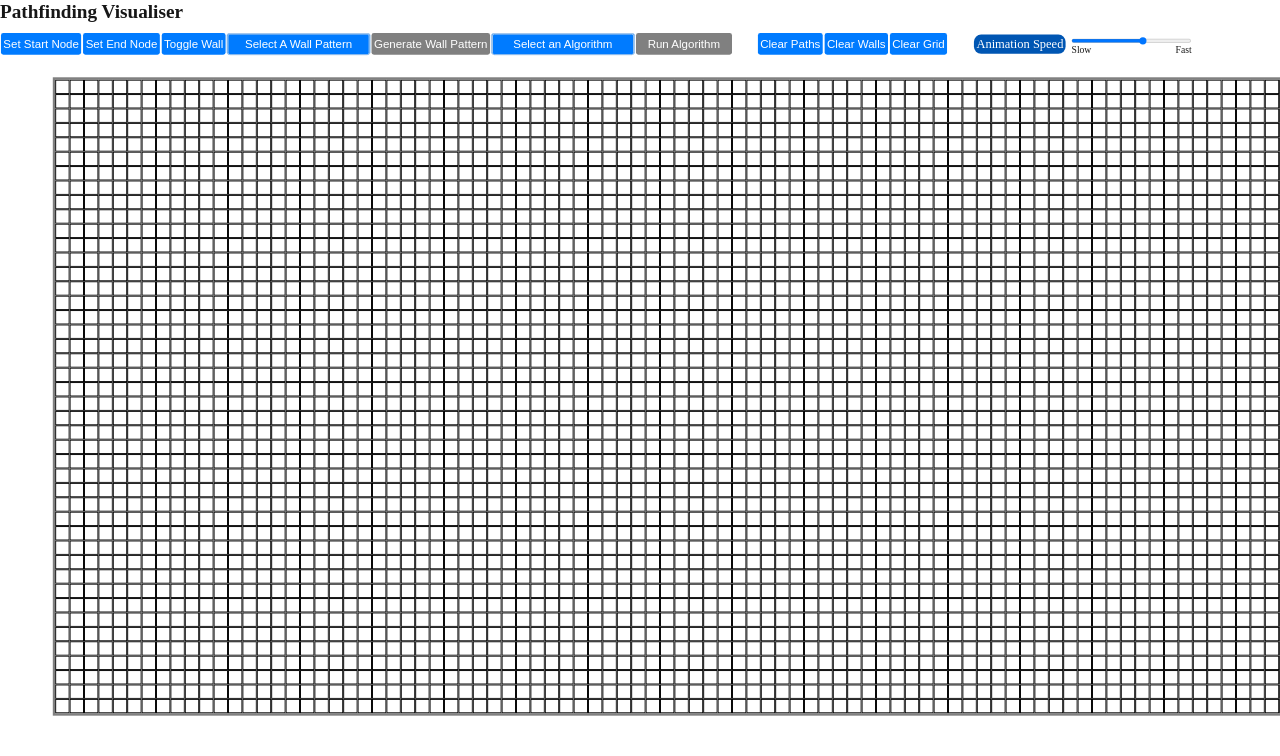
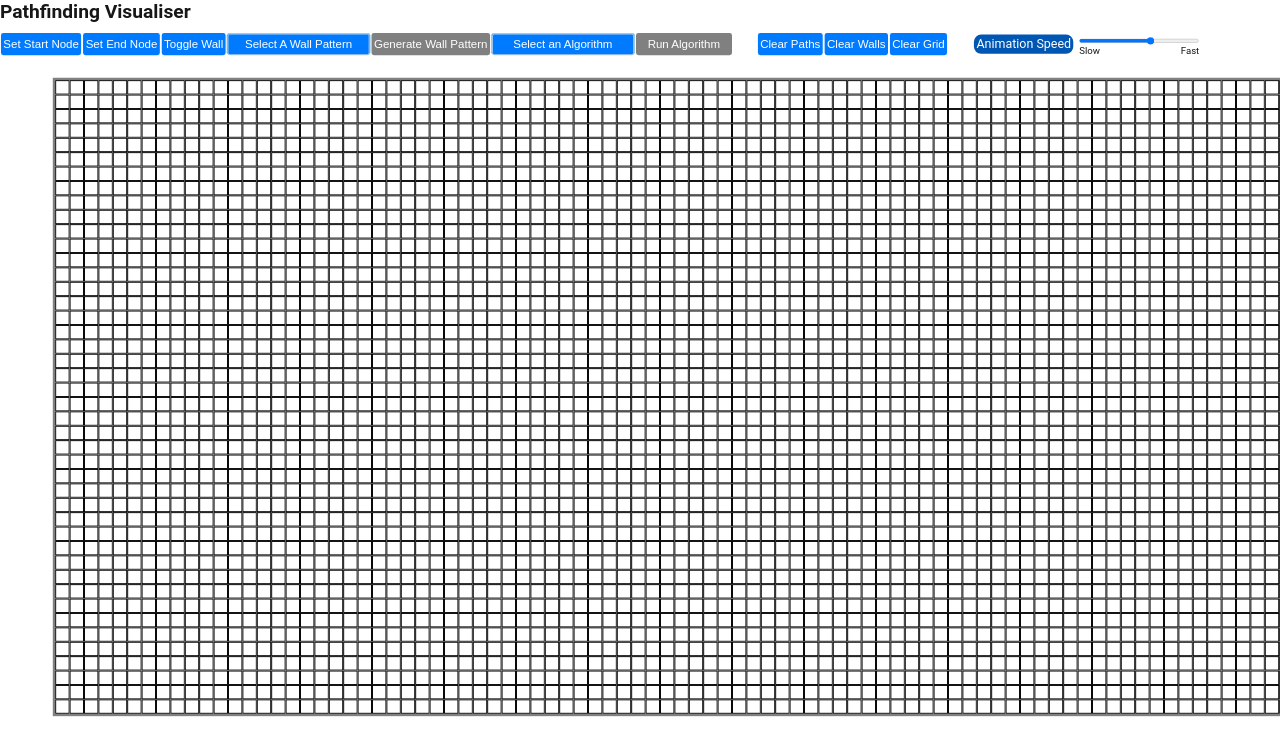
Before and after one commit to NomadicSasquatch/Pathfinding-Visualiser, a Next.js app: page / in a window 1280 px wide. Shown: the top 756 px of the page. Built offline with nearby package versions, Linux system fonts and the light colour scheme.

Commit message:
Chore: Fixed font for page

```diff
--- a/src/app/globals.css
+++ b/src/app/globals.css
@@ -20,7 +20,7 @@ body {
 body {
   color: var(--foreground);
   background: var(--background);
-  font-family: "Times New Roman", Times, serif;
+  font-family: 'Roboto', sans-serif;
   -webkit-font-smoothing: antialiased;
   -moz-osx-font-smoothing: grayscale;
   overflow: hidden;
```
